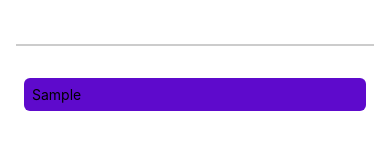
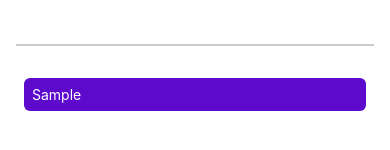
Before and after one commit to sagarsen2023/expo-mastery, a React Native app in the folder 2. React Native Basics/react-native-basics/: screen / in a window 390 px wide. Both pictures are taken after typing "Sample" into the empty fields and a click on the button "ADD GOAL". Shown: the part 150-300 px from the top of the page. Built offline with nearby package versions, Linux system fonts and the light colour scheme.

Commit message:
Used another core component: FlatList

```diff
--- a/2. React Native Basics/react-native-basics/App.js
+++ b/2. React Native Basics/react-native-basics/App.js
@@ -5,7 +5,7 @@
   Text,
   TextInput,
   View,
-  ScrollView,
+  FlatList,
 } from "react-native";
 
 // We mainly work with core components like View, Text, Button, Image, etc.
@@ -20,8 +20,10 @@
   }
 
   function addGoalHandler() {
-    setGoals((currentGoals) => [...currentGoals, enteredGoalText]);
-    setEnteredGoalText("");
+    setGoals((currentGoals) => [
+      ...currentGoals,
+      { text: enteredGoalText, id: Math.random().toString() },
+    ]);
   }
 
   return (
@@ -36,13 +38,18 @@
       </View>
 
       <View style={styles.goalsContainer}>
-        <ScrollView alwaysBounceVertical={false}>
-          {goals.map((goal, index) => (
-            <View key={goal} style={styles.goalItems}>
-              <Text style={{ color: "white " }}>{goal}</Text>
+        <FlatList
+          data={goals}
+          alwaysBounceVertical={false}
+          renderItem={(itemData) => (
+            <View style={styles.goalItems}>
+              <Text style={{ color: "white" }}>{itemData.item.text}</Text>
             </View>
-          ))}
-        </ScrollView>
+          )}
+          keyExtractor={(item) => {
+            return item.id;
+          }}
+        />
       </View>
     </View>
   );
```
